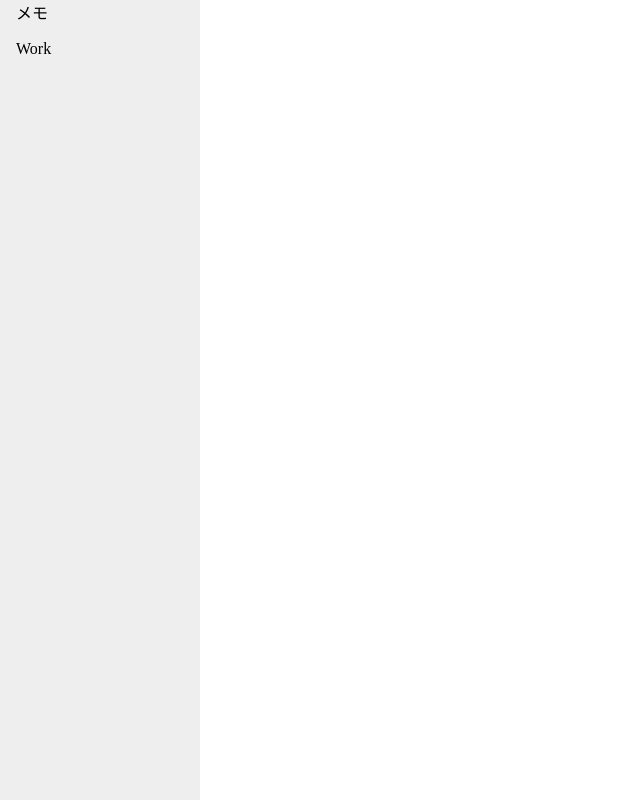
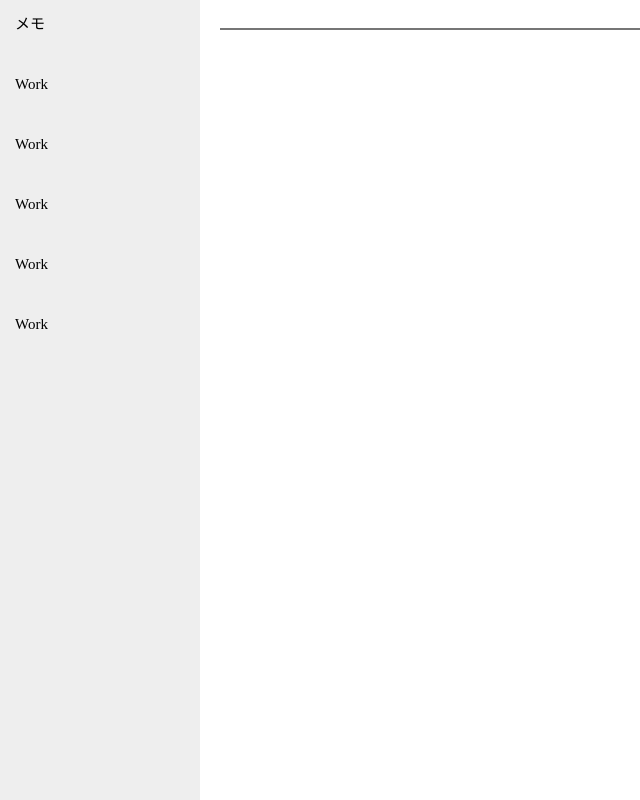
Before and after one commit to mississppi/tauri_note, a React (Create React App) app: page / in a window 1280 px wide. Shown: the whole page, without its empty margins (0-640 px from the left). Built offline with nearby package versions, Linux system fonts and the light colour scheme; a web font is replaced by a local one.

Commit message:
create titlearea

```diff
--- a/src/App.css
+++ b/src/App.css
@@ -1,38 +1,49 @@
-.App {
-  text-align: center;
+.wrapper{
+  display: flex;
 }
 
-.App-logo {
-  height: 40vmin;
-  pointer-events: none;
+.side{
+  height: 100%;
+  width: 200px;
+  padding-top: 15px;
+  position: fixed;
+  overflow: auto;
+  background-color: #eee;
 }
 
-@media (prefers-reduced-motion: no-preference) {
-  .App-logo {
-    animation: App-logo-spin infinite 20s linear;
-  }
+.main {
+  box-sizing: border-box;
+  margin-left: 220px;
 }
 
-.App-header {
-  background-color: #282c34;
-  min-height: 100vh;
-  display: flex;
-  flex-direction: column;
-  align-items: center;
-  justify-content: center;
-  font-size: calc(10px + 2vmin);
-  color: white;
+.post{
+  list-style: none;
+  height: 60px;
+  font-family: "NotoSansCJKjp";
 }
 
-.App-link {
-  color: #61dafb;
+.post .post_title{
+  padding-left: 1em;
+  line-height: 100%;
+  font-size: 15px;
+  font-family: 'NotoSansCJKjp';
+}
+.main {
+  width: 100%;
 }
 
-@keyframes App-logo-spin {
-  from {
-    transform: rotate(0deg);
-  }
-  to {
-    transform: rotate(360deg);
-  }
+.titleInput {
+  font-family: 'NotoSansCJKjp';
+  font-size: 16px;
+  width: 80%;
+  padding-top: 5px;
+  padding-bottom: 5px;
+  border: 0 0 0 0;
+  border-top: 0px;
+  border-left: 0px;
+  border-right: 0px;
 }
+
+.titleInput:focus {
+  outline: solid 0px white;
+}
--- a/src/App.tsx
+++ b/src/App.tsx
@@ -26,6 +26,10 @@ function get_posts(){
   const posts = [
     "メモ",
     "Work",
+    "Work",
+    "Work",
+    "Work",
+    "Work",
   ];
   return posts;
 }
--- a/src/components/TextEditor.tsx
+++ b/src/components/TextEditor.tsx
@@ -12,13 +12,31 @@ import {
 function TextEditor() {
     const initialState = EditorState.createEmpty();
     const [editorState, setEditorState] = React.useState<EditorState>(initialState);
+    const handleKeyCommand = (command: DraftEditorCommand) => {
+        const newState = RichUtils.handleKeyCommand(editorState, command);
+        if (newState) {
+          setEditorState(newState);
+          return "handled";
+        }
+        return "not-handled";
+    };
     return (
-        <div className="texteditor">
-            <Editor
-                editorState={editorState}
-                onChange={setEditorState}
-            />
+        <div className="main_wrapper">
+            <div className="titleArea">
+                <input type="text" className="titleInput"/>
+                <span className="focus_line"></span>
+            </div>
+            <div className="contentArea">
+                <div className="texteditor">
+                    <Editor
+                        editorState={editorState}
+                        onChange={setEditorState}
+                        handleKeyCommand={handleKeyCommand}
+                    />
+                </div>
+            </div>
         </div>
+
     );
 }
 
--- a/src/index.css
+++ b/src/index.css
@@ -11,31 +11,3 @@ code {
   font-family: source-code-pro, Menlo, Monaco, Consolas, 'Courier New',
     monospace;
 }
-
-.wrapper{
-  display: flex;
-}
-
-.side{
-  height: 100%;
-  width: 200px;
-  position: fixed;
-  overflow: auto;
-  background-color: #eee;
-}
-
-.main {
-  box-sizing: border-box;
-  margin-left: 220px;
-}
-
-.post{
-  list-style: none;
-  height: 40px;
-  font-family: "NotoSansCJKjp";
-}
-
-.post .post_title{
-  padding-left: 1em;
-  font-family: 'NotoSansCJKjp';
-}
```
